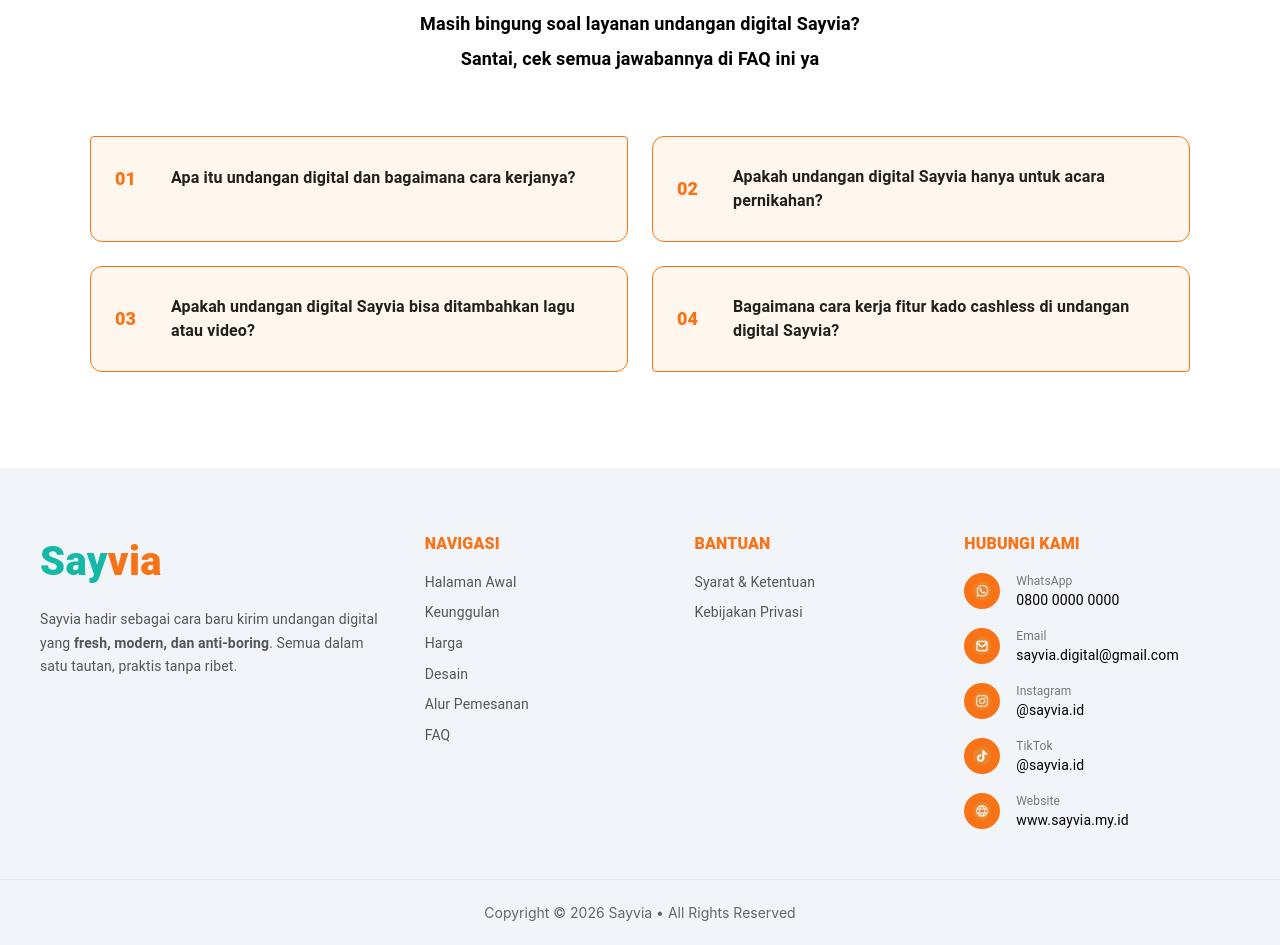
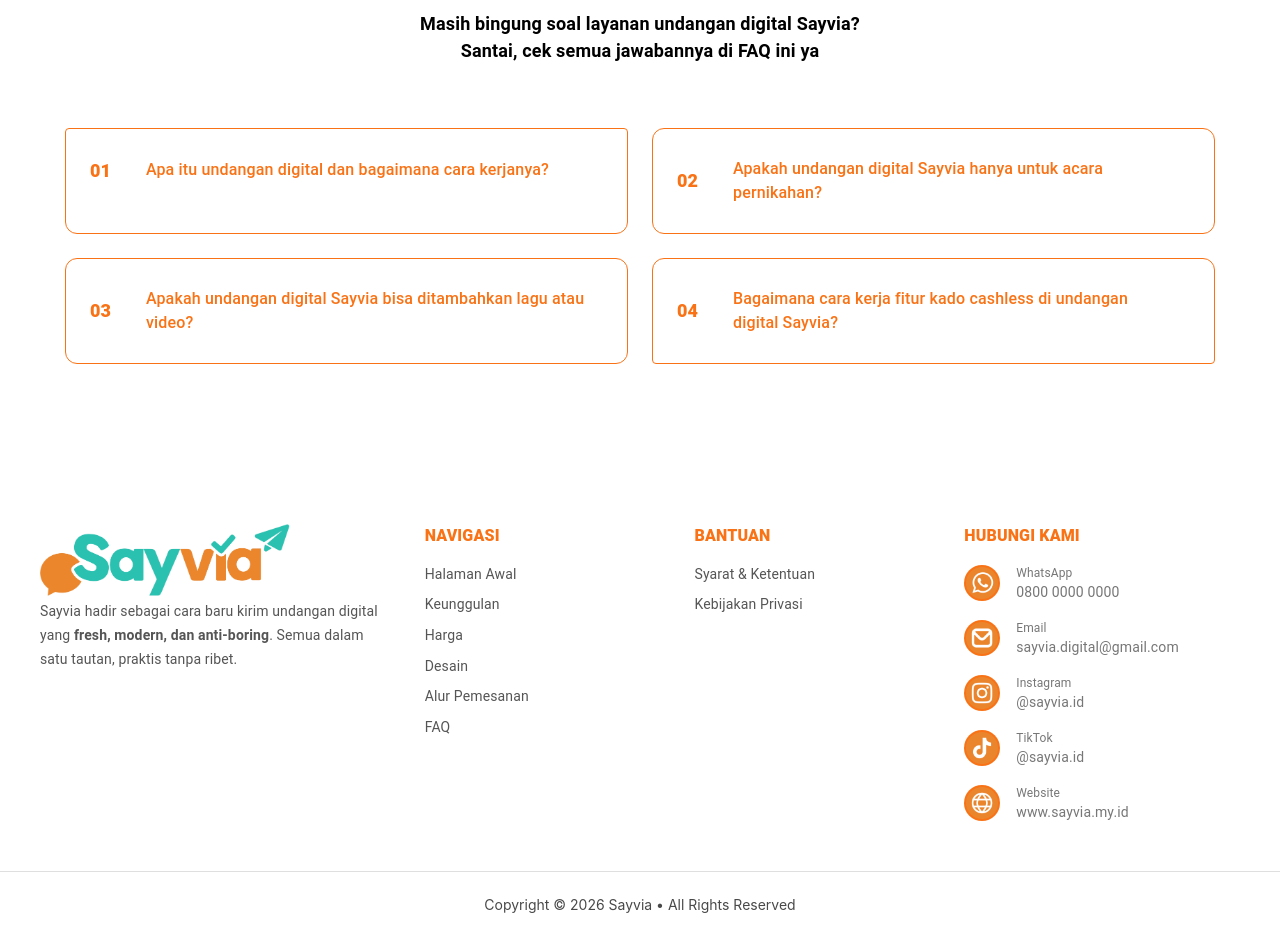
Before and after one commit to gianfelix/sayvia, a React (Create React App) app: page / in a window 1280 px wide. Shown: the part 4240-5185 px from the top of the page. Built offline with nearby package versions, Linux system fonts and the light colour scheme; some icons are missing.

Commit message:
edit FAQ_21-2-'26

```diff
--- a/src/components/FAQSection.jsx
+++ b/src/components/FAQSection.jsx
@@ -48,21 +48,11 @@ export default function FAQSection() {
         FAQ
       </Typography>
 
-      <Typography
-        textAlign="center"
-        fontSize={18}
-        fontWeight={600}
-        mb={1}
-      >
+      <Typography textAlign="center" fontSize={18} fontWeight={600} mb={0}>
         Masih bingung soal layanan undangan digital Sayvia?
       </Typography>
 
-      <Typography
-        textAlign="center"
-        fontSize={18}
-        fontWeight={600}
-        mb={8}
-      >
+      <Typography textAlign="center" fontSize={18} fontWeight={600} mb={8}>
         Santai, cek semua jawabannya di FAQ ini ya
       </Typography>
 
@@ -72,7 +62,7 @@ export default function FAQSection() {
           display: "grid",
           gridTemplateColumns: { xs: "1fr", md: "1fr 1fr" },
           gap: 3,
-          maxWidth: 1100,
+          maxWidth: 1150,
           mx: "auto",
         }}
       >
@@ -84,7 +74,7 @@ export default function FAQSection() {
             sx={{
               borderRadius: 3,
               border: "1.5px solid #F97316",
-              background: "#FFF7ED",
+              background: "#ffffff",
               "&:before": { display: "none" },
             }}
           >
@@ -109,16 +99,14 @@ export default function FAQSection() {
                 </Typography>
 
                 {/* QUESTION */}
-                <Typography fontWeight={600}>
+                <Typography color="#F97316" fontWeight={500}>
                   {faq.q}
                 </Typography>
               </Box>
             </AccordionSummary>
 
             <AccordionDetails sx={{ px: 7, pb: 3 }}>
-              <Typography color="text.secondary">
-                {faq.a}
-              </Typography>
+              <Typography color="text.secondary">{faq.a}</Typography>
             </AccordionDetails>
           </Accordion>
         ))}
--- a/src/components/Footer.jsx
+++ b/src/components/Footer.jsx
@@ -5,7 +5,7 @@ const teal = "#14B8A6";
 
 const Footer = () => {
   return (
-    <Box sx={{ background: "#F1F5F9", pt: 8 }}>
+    <Box sx={{ background: "#ffffff", pt: 8 }}>
       {/* MAIN FOOTER */}
       <Box
         sx={{
@@ -23,16 +23,7 @@ const Footer = () => {
       >
         {/* LEFT - LOGO & DESC */}
         <Box>
-          <Typography
-            sx={{
-              fontSize: 40,
-              fontWeight: 900,
-              color: teal,
-              mb: 2,
-            }}
-          >
-            Say<span style={{ color: orange }}>via</span>
-          </Typography>
+          <img src="assets/icons/logo_say_hor.png" width={250} alt="Sayvia Logo" />
 
           <Typography sx={{ fontSize: 14, color: "#555", lineHeight: 1.7 }}>
             Sayvia hadir sebagai cara baru kirim undangan digital yang{" "}
@@ -108,13 +99,13 @@ const Footer = () => {
                   justifyContent: "center",
                 }}
               >
-                <img src="assets/icons/1_WA.webp" width={18} alt="wa" />
+                <img src="assets/icons/1_WA.webp" width={32} alt="wa" />
               </Box>
               <Box>
                 <Typography sx={{ fontSize: 12, color: "#777" }}>
                   WhatsApp
                 </Typography>
-                <Typography sx={{ fontSize: 14 }}>0800 0000 0000</Typography>
+                <Typography sx={{ fontSize: 14, color: "#777" }}>0800 0000 0000</Typography>
               </Box>
             </Stack>
 
@@ -131,13 +122,13 @@ const Footer = () => {
                   justifyContent: "center",
                 }}
               >
-                <img src="assets/icons/2_Email.webp" width={18} alt="email" />
+                <img src="assets/icons/2_Email.webp" width={32} alt="email" />
               </Box>
               <Box>
                 <Typography sx={{ fontSize: 12, color: "#777" }}>
                   Email
                 </Typography>
-                <Typography sx={{ fontSize: 14 }}>
+                <Typography sx={{ fontSize: 14, color: "#777" }}>
                   sayvia.digital@gmail.com
                 </Typography>
               </Box>
@@ -156,13 +147,13 @@ const Footer = () => {
                   justifyContent: "center",
                 }}
               >
-                <img src="assets/icons/3_Ig.webp" width={18} alt="ig" />
+                <img src="assets/icons/3_Ig.webp" width={32} alt="ig" />
               </Box>
               <Box>
                 <Typography sx={{ fontSize: 12, color: "#777" }}>
                   Instagram
                 </Typography>
-                <Typography sx={{ fontSize: 14 }}>@sayvia.id</Typography>
+                <Typography sx={{ fontSize: 14, color: "#777" }}>@sayvia.id</Typography>
               </Box>
             </Stack>
 
@@ -179,13 +170,13 @@ const Footer = () => {
                   justifyContent: "center",
                 }}
               >
-                <img src="assets/icons/4_Tt.webp" width={18} alt="tiktok" />
+                <img src="assets/icons/4_Tt.webp" width={32} alt="tiktok" />
               </Box>
               <Box>
                 <Typography sx={{ fontSize: 12, color: "#777" }}>
                   TikTok
                 </Typography>
-                <Typography sx={{ fontSize: 14 }}>@sayvia.id</Typography>
+                <Typography sx={{ fontSize: 14, color: "#777" }}>@sayvia.id</Typography>
               </Box>
             </Stack>
 
@@ -202,13 +193,13 @@ const Footer = () => {
                   justifyContent: "center",
                 }}
               >
-                <img src="assets/icons/5_web.webp" width={18} alt="web" />
+                <img src="assets/icons/5_web.webp" width={32} alt="web" />
               </Box>
               <Box>
                 <Typography sx={{ fontSize: 12, color: "#777" }}>
                   Website
                 </Typography>
-                <Typography sx={{ fontSize: 14 }}>www.sayvia.my.id</Typography>
+                <Typography sx={{ fontSize: 14, color: "#777" }}>www.sayvia.my.id</Typography>
               </Box>
             </Stack>
           </Stack>
@@ -218,11 +209,11 @@ const Footer = () => {
       {/* COPYRIGHT */}
       <Box
         sx={{
-          borderTop: "1px solid #E5E7EB",
+          borderTop: "1px solid #dfdfdf",
           textAlign: "center",
           py: 3,
           fontSize: 14,
-          color: "#666",
+          color: "#494949",
         }}
       >
         Copyright © 2026 Sayvia • All Rights Reserved
```
